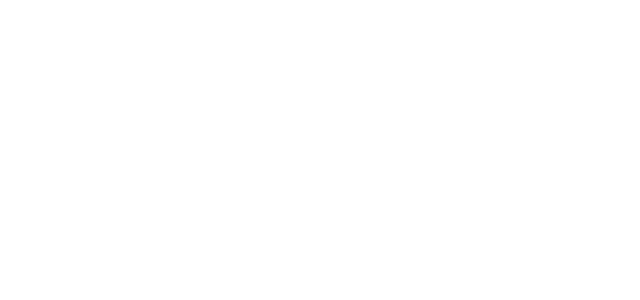
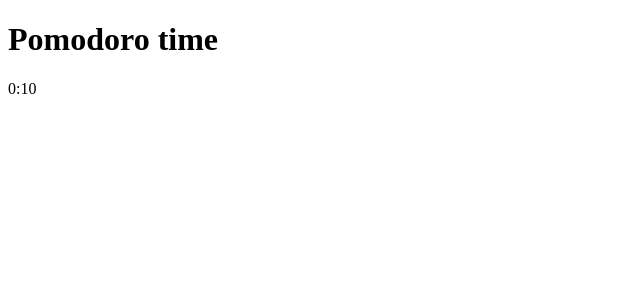
Before and after one commit to leonardo-kazu/desafio-jera, a React (Vite) app: page / in a window 1280 px wide. Shown: the top 300 px of the page, without its empty margins (0-640 px from the left). Built offline with nearby package versions, Linux system fonts and the light colour scheme.

Commit message:
feat(clock): created a clock component

```diff
--- a/src/App.tsx
+++ b/src/App.tsx
@@ -1,5 +1,11 @@
+import Clock from './components/Clock';
+
 function App() {
-  return <div className="App"></div>;
+  return (
+    <div className="App">
+      <Clock time={10} title={'Pomodoro time'}></Clock>
+    </div>
+  );
 }
 
 export default App;
--- /dev/null
+++ b/src/components/Clock.tsx
@@ -0,0 +1,21 @@
+import { Fragment } from 'react';
+
+interface ClockProps {
+  time: number;
+  title: string;
+  class?: string;
+}
+
+export default function Clock(props: ClockProps) {
+  const min = Math.floor(props.time / 60);
+  const sec = props.time - min * 60;
+
+  return (
+    <Fragment>
+      <h1>{props.title}</h1>
+      <span className={props.class}>
+        {min}:{sec < 10 ? '0' + sec.toString() : sec}
+      </span>
+    </Fragment>
+  );
+}
```
